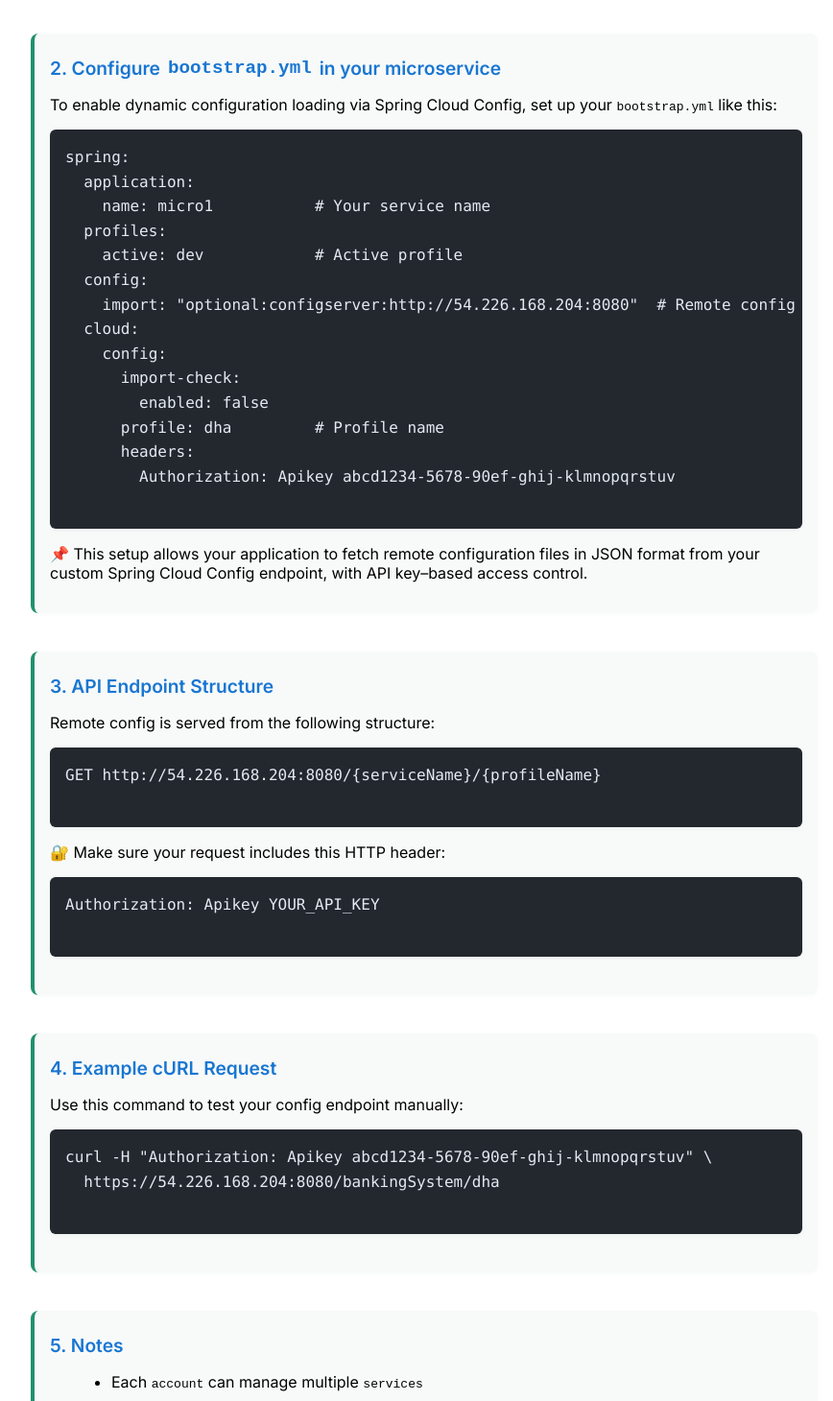
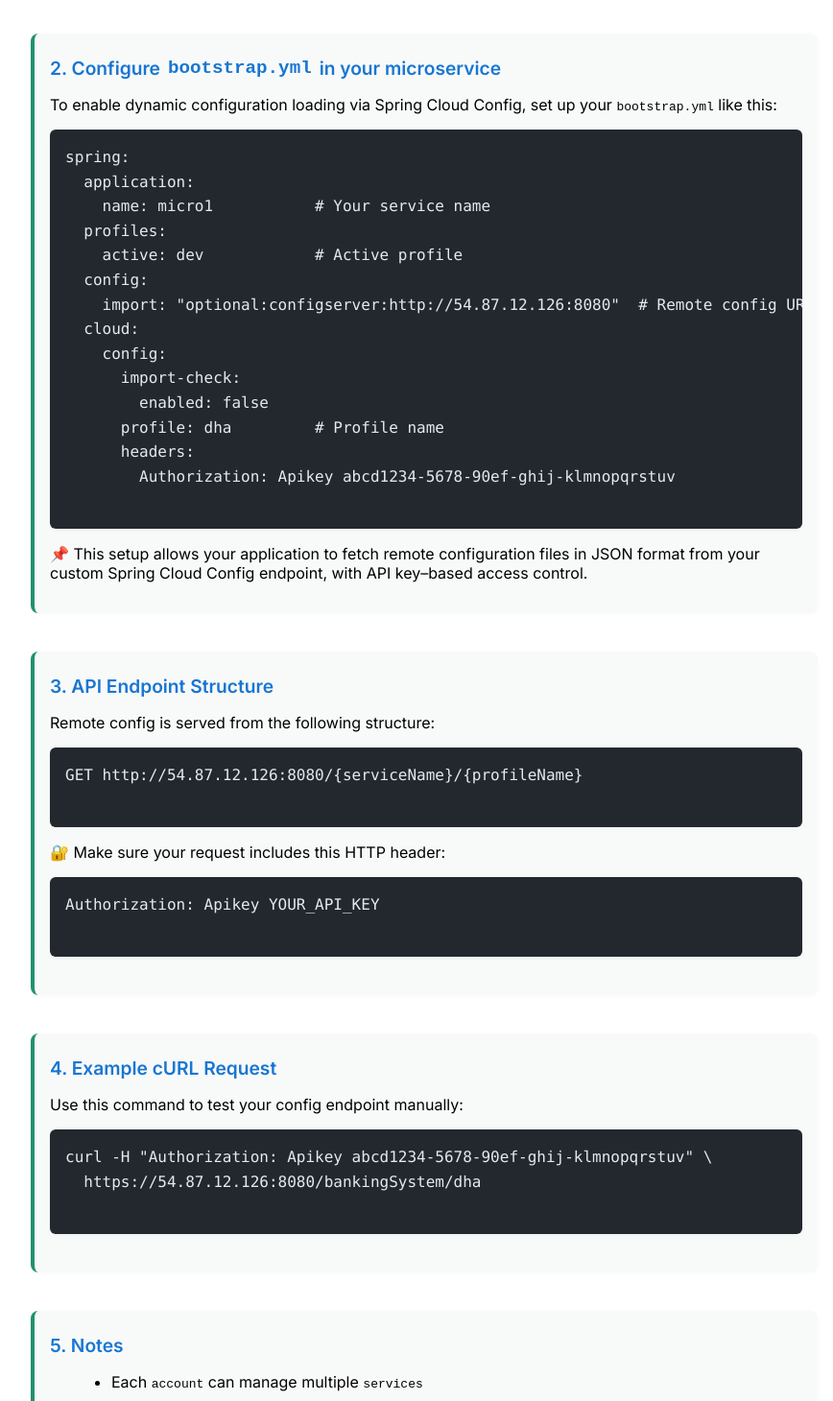
Before and after one commit to iam-dha/Spring_Cloud_Config_FE, an Angular app: page /user/guideline in a window 1280 px wide. Shown: the part 700-2160 px from the top of the page at 96% size, without its empty margins (198-1066 px from the left). Built offline with nearby package versions, Linux system fonts and the light colour scheme.

Commit message:
change api endpoint

```diff
--- a/src/app/components/dashboard/service-profile/service-profile.component.ts
+++ b/src/app/components/dashboard/service-profile/service-profile.component.ts
@@ -215,7 +215,7 @@
       this.errorMessage = 'Account information not found. Please log in again.';
       return;
     }
-    const baseUrl = 'http://54.226.168.204:8080';
+    const baseUrl = 'http://54.87.12.126:8080';
     const apiUrl = `${baseUrl}/${this.serviceName}/${profile.name}`;
     localStorage.setItem('lastApiUrl', apiUrl);
     // Copy to clipboard
--- a/src/app/components/guideline/guideline.component.html
+++ b/src/app/components/guideline/guideline.component.html
@@ -28,7 +28,7 @@
   profiles:
     active: dev            # Active profile
   config:
-    import: "optional:configserver:http://54.226.168.204:8080"  # Remote config URI
+    import: "optional:configserver:http://54.87.12.126:8080"  # Remote config URI
   cloud:
     config:
       import-check:
@@ -44,7 +44,7 @@
       <h2>3. API Endpoint Structure</h2>
       <p>Remote config is served from the following structure:</p>
       <pre class="guideline-code">
-GET http://54.226.168.204:8080/{{ '{' }}serviceName{{ '}' }}/{{ '{' }}profileName{{ '}' }}
+GET http://54.87.12.126:8080/{{ '{' }}serviceName{{ '}' }}/{{ '{' }}profileName{{ '}' }}
       </pre>
       <p>🔐 Make sure your request includes this HTTP header:</p>
       <pre class="guideline-code">
@@ -57,7 +57,7 @@
       <p>Use this command to test your config endpoint manually:</p>
       <pre class="guideline-code">
 curl -H "Authorization: Apikey abcd1234-5678-90ef-ghij-klmnopqrstuv" \
-  https://54.226.168.204:8080/bankingSystem/dha
+  https://54.87.12.126:8080/bankingSystem/dha
       </pre>
     </section>
 
--- a/src/environments/environment.ts
+++ b/src/environments/environment.ts
@@ -1,4 +1,4 @@
 export const environment = {
   production: false,
-  apiUrl: 'http://54.226.168.204:8080/api/v1' // Update this with your actual API URL
+  apiUrl: 'http://54.87.12.126:8080/api/v1' // Update this with your actual API URL
 };
```
